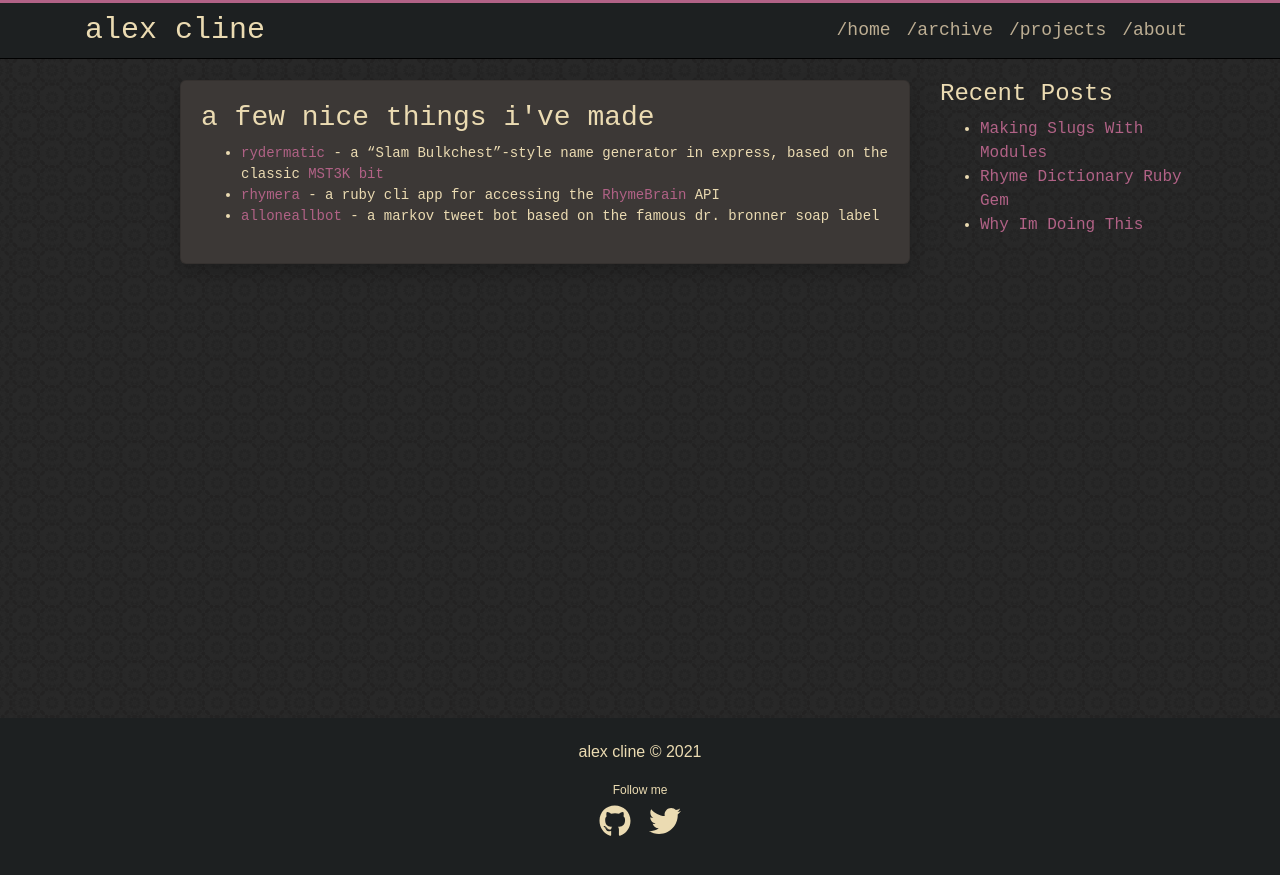
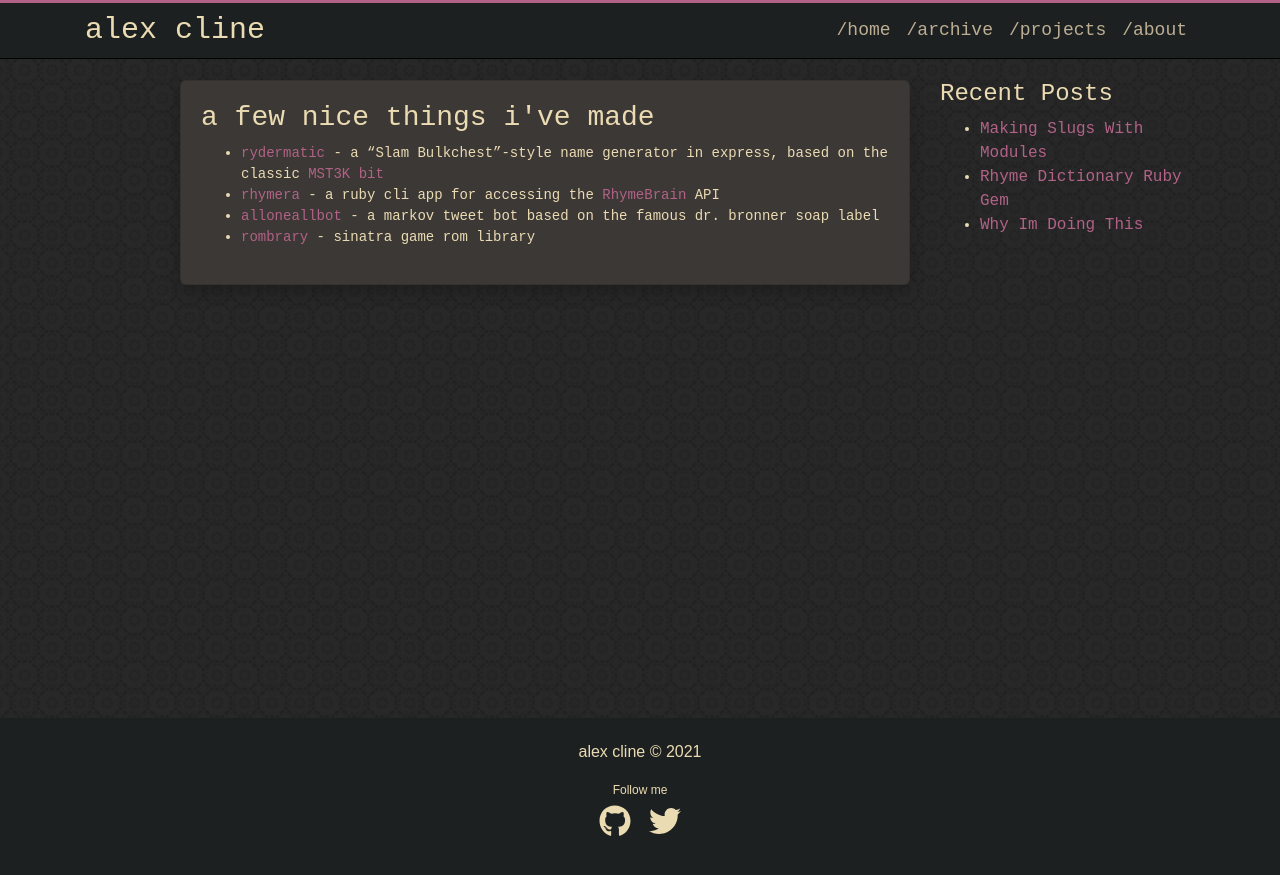
Before and after one commit to revarcline/revarcline.github.io, a Jekyll site: the page built from projects.md, in a window 1280 px wide. Shown: the top 875 px of the page. Built offline with Jekyll 4.4.1, drawn with Linux system fonts in a browser that asks for light colours.

Commit message:
added a project

```diff
--- a/projects.md
+++ b/projects.md
@@ -10,3 +10,4 @@ permalink: /projects/
 * [rydermatic](http://rydermatic.buckar.ooo) - a "Slam Bulkchest"-style name generator in express, based on the classic [MST3K bit](https://www.youtube.com/watch?v=RFHlJ2voJHY)
 * [rhymera](https://github.com/revarcline/rhymera) - a ruby cli app for accessing the [RhymeBrain](https://rhymebrain.com/en) API
 * [alloneallbot](https://twitter.com/alloneallbot) - a markov tweet bot based on the famous dr. bronner soap label
+* [rombrary](https://github.com/revarcline/rombrary) - sinatra game rom library
```
